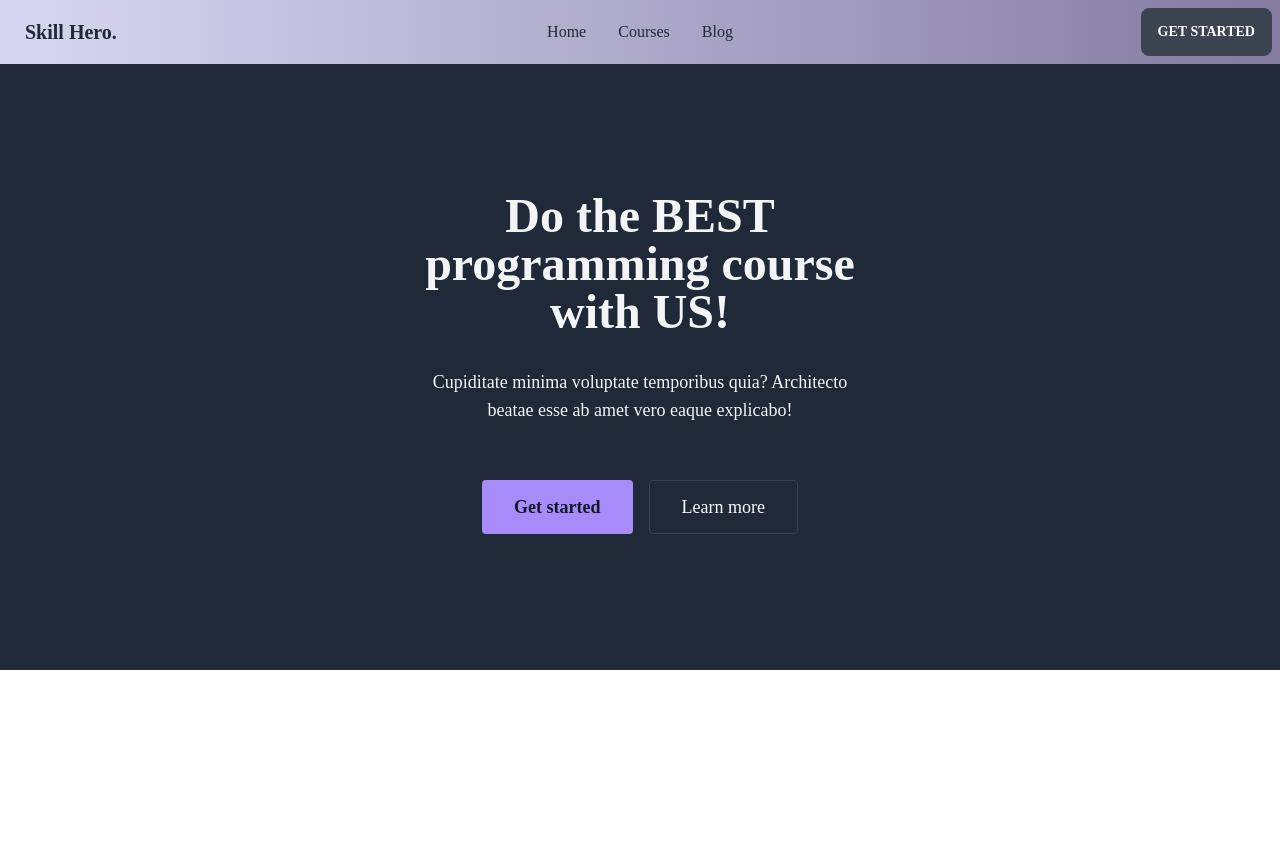
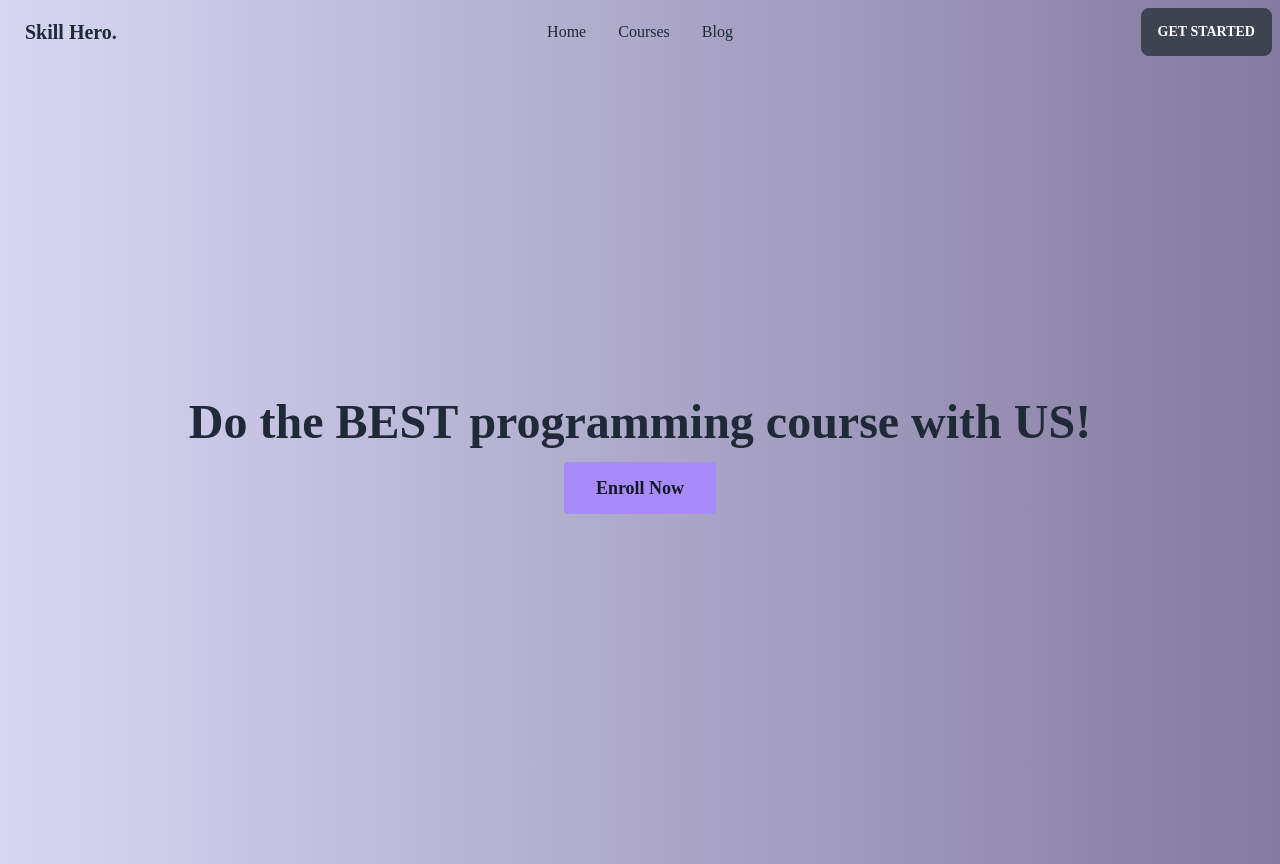
Before and after one commit to iamMHasan/skill-hero, a React (Create React App) app: page / in a window 1280 px wide. Before the commit the page ends 800 px from the top, so only its background shows below. Built offline with nearby package versions, Linux system fonts and the light colour scheme.

Commit message:
home page styel fixed

```diff
--- a/package.json
+++ b/package.json
@@ -7,6 +7,7 @@
     "@testing-library/react": "^13.0.0",
     "@testing-library/user-event": "^13.2.1",
     "daisyui": "^2.33.0",
+    "firebase": "^9.12.1",
     "react": "^18.2.0",
     "react-dom": "^18.2.0",
     "react-router-dom": "^6.4.2",
--- a/src/App.js
+++ b/src/App.js
@@ -1,35 +1,41 @@
 import logo from './logo.svg';
 import './App.css';
-import { createBrowserRouter , RouterProvider} from 'react-router-dom';
+import { createBrowserRouter, RouterProvider } from 'react-router-dom';
 import Home from './components/Home';
 import Main from './layout/Main';
 import Courses from './components/Courses';
 import Blog from './components/Blog';
 import Coursedetails from './components/Coursedetails';
+import Checkout from './components/Checkout';
 
 function App() {
   const router = createBrowserRouter([
     {
-      path : '/',
-      element : <Main></Main>,
-      children : [
+      path: '/',
+      element: <Main></Main>,
+      children: [
         {
-          path : '/',
-          element : <Home></Home>
+          path: '/',
+          element: <Home></Home>
         },
         {
-          path : '/courses',
-          loader : () => fetch('http://localhost:5000/courses'),
-          element : <Courses></Courses>,
+          path: '/courses',
+          loader: () => fetch('http://localhost:5000/courses'),
+          element: <Courses></Courses>,
         },
         {
-          path : '/blog',
-          element : <Blog></Blog>
+          path: '/blog',
+          element: <Blog></Blog>
         },
         {
-          path : '/courses/:id',
-          element : <Coursedetails></Coursedetails>,
-          loader : ({params}) => fetch(`http://localhost:5000/courses/${params.id}`)
+          path: '/courses/:id',
+          element: <Coursedetails></Coursedetails>,
+          loader: ({ params }) => fetch(`http://localhost:5000/courses/${params.id}`)
+        },
+        {
+          path : '/checkout/:id',
+          element : <Checkout></Checkout>,
+          loader : ({params}) => fetch(`http://localhost:5000/checkout/${params.id}`)
         }
       ]
     },
--- /dev/null
+++ b/src/components/Checkout.js
@@ -0,0 +1,19 @@
+import React from 'react';
+import { useLoaderData } from 'react-router-dom';
+
+const Checkout = () => {
+    const checkout = useLoaderData()
+   const {details} = checkout
+    return (
+        <div>
+            <div className="w-full h-[100vh] flex items-center dark:bg-gray-500">
+                <div className="container flex flex-col flex-wrap content-center justify-center p-8 py-20 mx-auto md:p-16">
+                    <h1 className="text-5xl antialiased font-semibold leading-none text-center dark:text-gray-100">{details}</h1>
+                    <h3>You will see the full content after completing the full payment! Thank you for being with us.</h3>
+                </div>
+            </div>
+        </div>
+    );
+};
+
+export default Checkout;
--- a/src/components/Coursedetails.js
+++ b/src/components/Coursedetails.js
@@ -1,18 +1,24 @@
 import React from 'react';
-import { useLoaderData } from 'react-router-dom'
+import { useLoaderData, Link } from 'react-router-dom'
 
 const Coursedetails = () => {
     const courseDetails = useLoaderData()
     console.log(courseDetails);
-    const { image, name, details } = courseDetails
+    const { image, name, details ,id } = courseDetails
     return (
         <div className='mb-3'>
             <div className="p-5 mx-auto sm:p-10 md:p-16  text-gray-100">
                 <div className="flex flex-col max-w-3xl mx-auto overflow-hidden rounded">
                     <img src={image} alt="" className="w-full h-60 sm:h-96 bg-gray-500" />
                     <div className="p-6 pb-12 m-4 mx-auto -mt-12 space-y-6 lg:max-w-2xl sm:px-10 sm:mx-12 lg:rounded-md bg-yellow-500">
-                        <div className="space-y-2 h-24 flex items-center justify-center">
-                            <h1 className='text-center'>{name}</h1>
+                        <div className="space-y-2 h-24 flex flex-col items-center justify-center">
+                            <div>
+                                <h3 className='text-center'>{name}</h3>
+                            </div>
+                            <div className='flex items-center'>
+                                <p className='mr-3'>Get more information about this course</p>
+                                <button className='p-2 rounded bg-white text-red-500'>Download Now</button>
+                            </div>
                         </div>
                     </div>
                 </div>
@@ -24,9 +30,9 @@ const Coursedetails = () => {
             <div className="p-6 py-12 bg-violet-400 text-gray-900 w-[350px] md:w-[1240px] mx-auto">
                 <div className="container mx-auto">
                     <div className="flex flex-col lg:flex-row items-center justify-between">
-                        <h2 className="text-center text-2xl md:text-4xl tracking-tighter font-bold">Interested? Download this pdf to learn more!
+                        <h2 className="text-center text-2xl md:text-4xl tracking-tighter font-bold">Interested? Unlock the premium access now!
                         </h2>
-                        <a href="#" rel="noreferrer noopener" className="px-5 mt-4 lg:mt-0 py-3 rounded-md border block bg-gray-50 text-gray-900 border-gray-400">Download Now</a>
+                        <Link to={`/checkout/${id}`} rel="noreferrer noopener" className="px-5 mt-4 lg:mt-0 py-3 rounded-md border block bg-gray-50 text-gray-900 border-gray-400">Get Premium</Link>
                     </div>
                 </div>
             </div>
--- a/src/components/Home.js
+++ b/src/components/Home.js
@@ -1,20 +1,18 @@
 import React from 'react';
+import { Link } from 'react-router-dom';
 import Navbar from './Navbar';
 
 const Home = () => {
     return (
-        <div>
-            <section className="bg-gray-800 text-gray-100">
-                <div className="container mx-auto flex flex-col items-center px-4 py-16 text-center md:py-32 md:px-10 lg:px-32 xl:max-w-3xl">
-                    <h1 className="text-4xl font-bold leading-none sm:text-5xl">Do the BEST programming course with US!
-                    </h1>
-                    <p className="px-8 mt-8 mb-12 text-lg">Cupiditate minima voluptate temporibus quia? Architecto beatae esse ab amet vero eaque explicabo!</p>
-                    <div className="flex flex-wrap justify-center">
-                        <button className="px-8 py-3 m-2 text-lg font-semibold rounded bg-violet-400 text-gray-900">Get started</button>
-                        <button className="px-8 py-3 m-2 text-lg border rounded text-gray-50 border-gray-700">Learn more</button>
-                    </div>
+        <div className="w-full h-[100vh] flex justify-center  items-center dark:bg-gray-500">
+            <div className="container flex flex-col flex-wrap content-center justify-center p-8 py-20 mx-auto md:p-16">
+                <h1 className="text-5xl antialiased font-semibold leading-none text-center dark:text-gray-100">Do the BEST programming course with US!</h1>
+                <div className='text-center'>
+                    <Link to='/courses'>
+                        <button className="px-8 py-3 m-4 text-lg font-semibold rounded bg-violet-400 text-gray-900">Enroll Now</button>
+                    </Link>
                 </div>
-            </section>
+            </div>
         </div>
     );
 };
```
Also changed, not shown: 2 other files (tests, documents, lock files or other folders).
